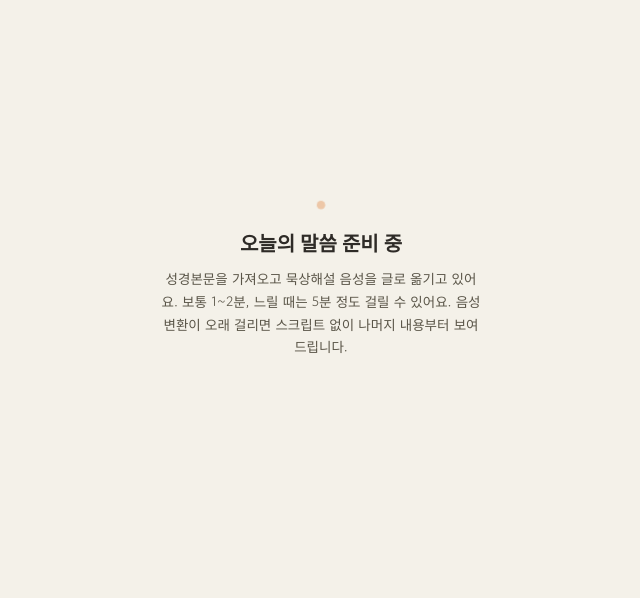
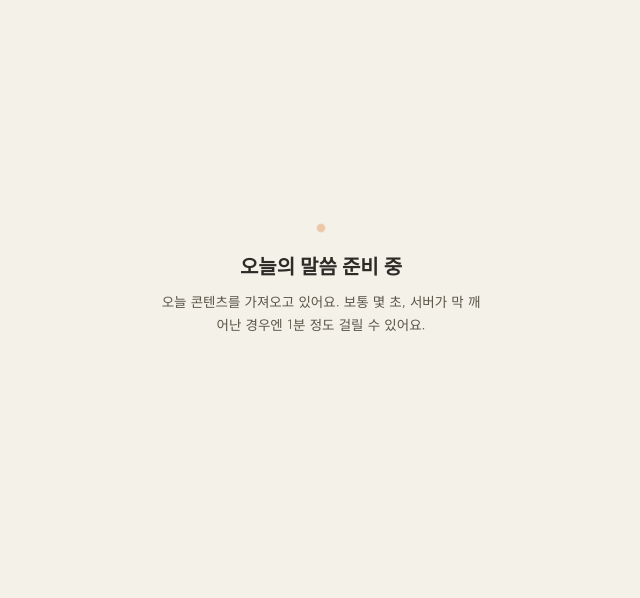
Before and after one commit to yerangco-boop/daily-bible, a Flask app: template templates/processing.html in a window 1280 px wide. Shown: the part 154-752 px from the top of the page, without its empty margins (319-959 px from the left). Run offline with Flask 3, Linux system fonts and the light colour scheme; the template is opened without the code that fills it, so the values that code supplies are empty; some web fonts are replaced.

Commit message:
Update processing.html

```diff
--- a/templates/processing.html
+++ b/templates/processing.html
@@ -42,9 +42,8 @@
     {% else %}
       <div class="dot"></div>
       <h1>오늘의 말씀 준비 중</h1>
-      <p>성경본문을 가져오고 묵상해설 음성을 글로 옮기고 있어요. 보통 1~2분,
-      느릴 때는 5분 정도 걸릴 수 있어요. 음성 변환이 오래 걸리면 스크립트
-      없이 나머지 내용부터 보여드립니다.</p>
+      <p>오늘 콘텐츠를 가져오고 있어요. 보통 몇 초, 서버가 막 깨어난 경우엔
+      1분 정도 걸릴 수 있어요.</p>
     {% endif %}
   </div>
   <script>
@@ -59,7 +58,7 @@
             location.reload();
           }
         }).catch(function () {});
-        if (tries > 100) { clearInterval(timer); } // 최대 약 8~9분 후 폴링 중단
+        if (tries > 40) { clearInterval(timer); } // 최대 약 3~4분 후 폴링 중단
       }, 5000);
     }
   </script>
```
